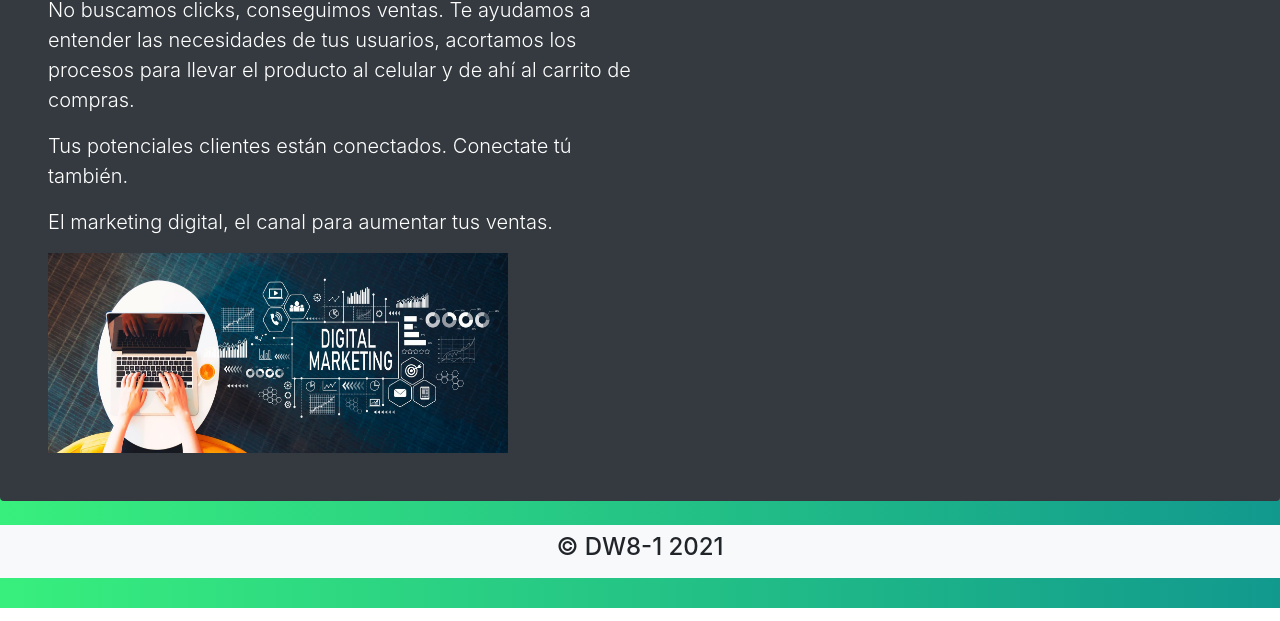
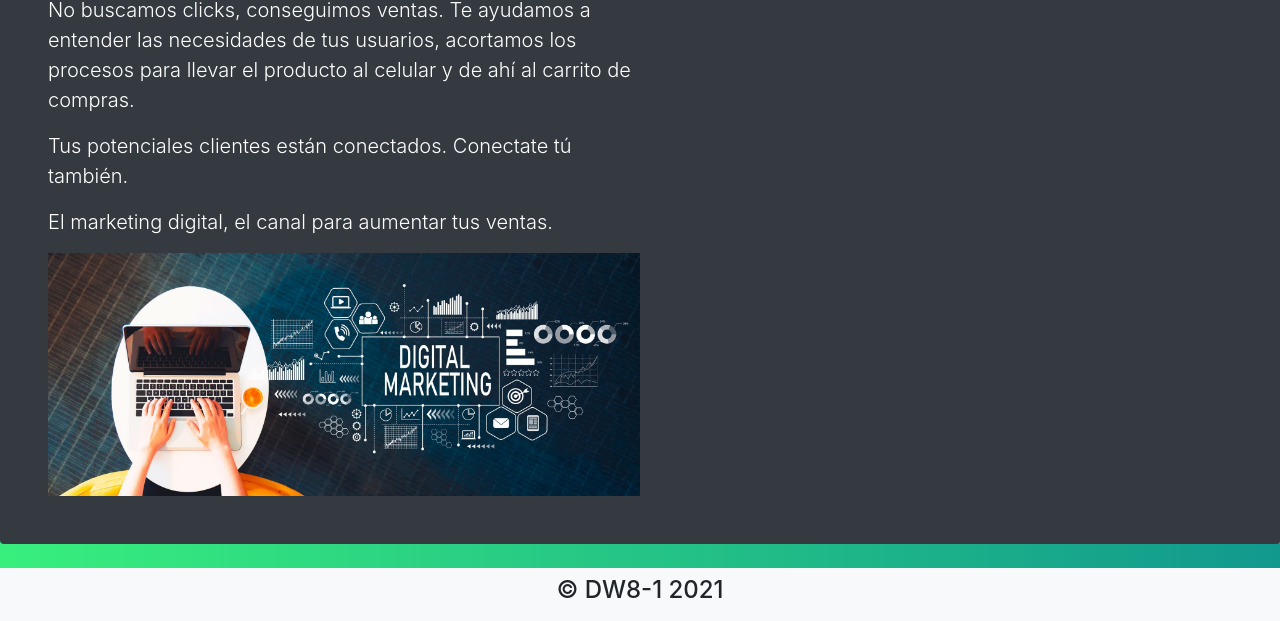
Before and after one commit to Ainnat/Practica, a plain HTML site: page index.html in a window 1280 px wide. Shown: the part 192-813 px from the top of the page. Drawn offline with nearby package versions, Linux system fonts and the light colour scheme.

Commit message:
Add files via upload

```diff
--- a/index.html
+++ b/index.html
@@ -79,7 +79,7 @@
 				      </p>
 				      <p class="lead my-3">El marketing digital, el canal para aumentar tus ventas. </p>
 				      <div>
-				      	<img src="public/img/ma.jpg" height="200" width="460" class="responsive animate__bounceIn" alt="">
+				      	<img src="public/img/ma.jpg" class="img-fluid" alt="...">
 				      </div>
 
 				    </div>
```
